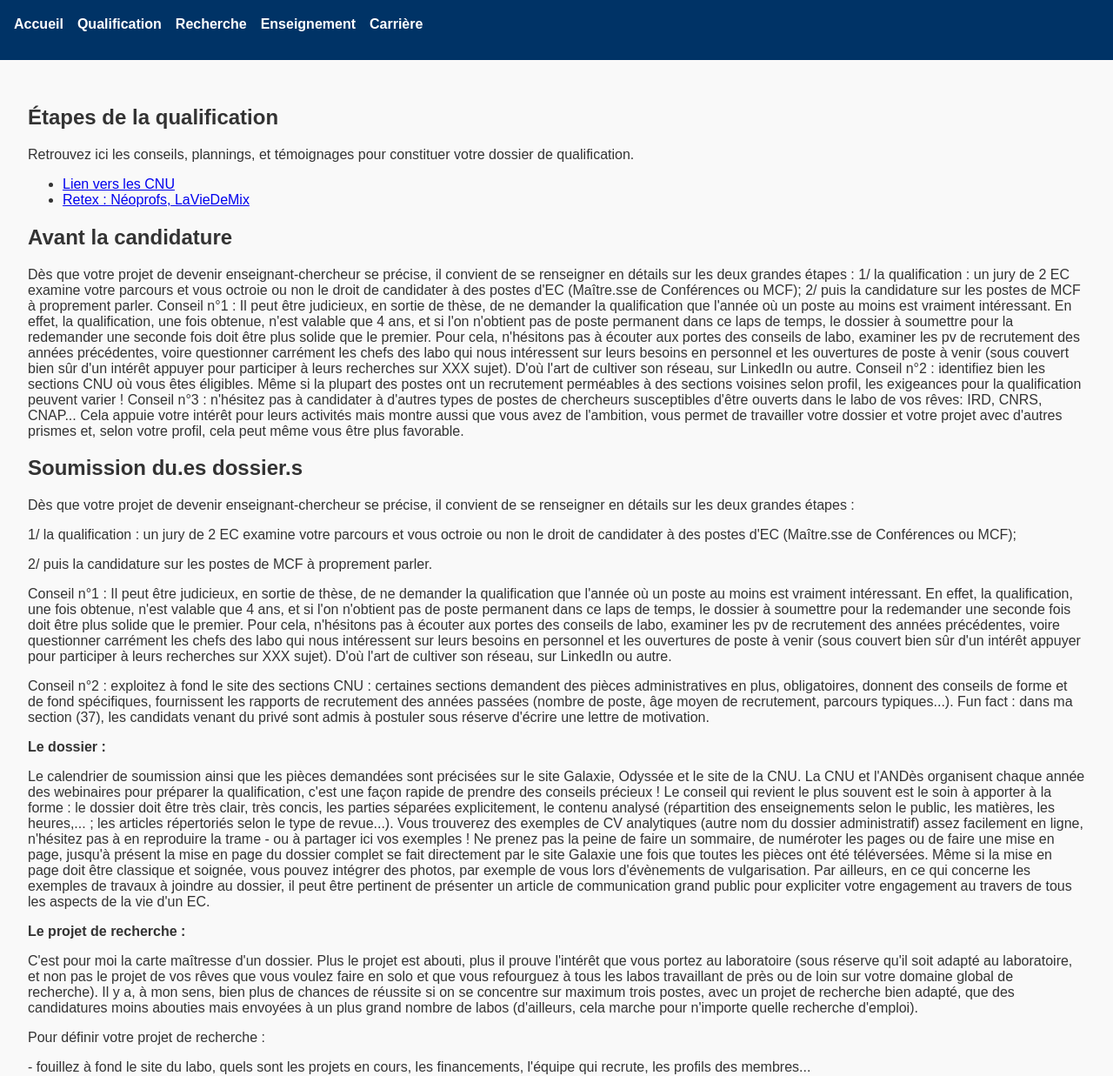
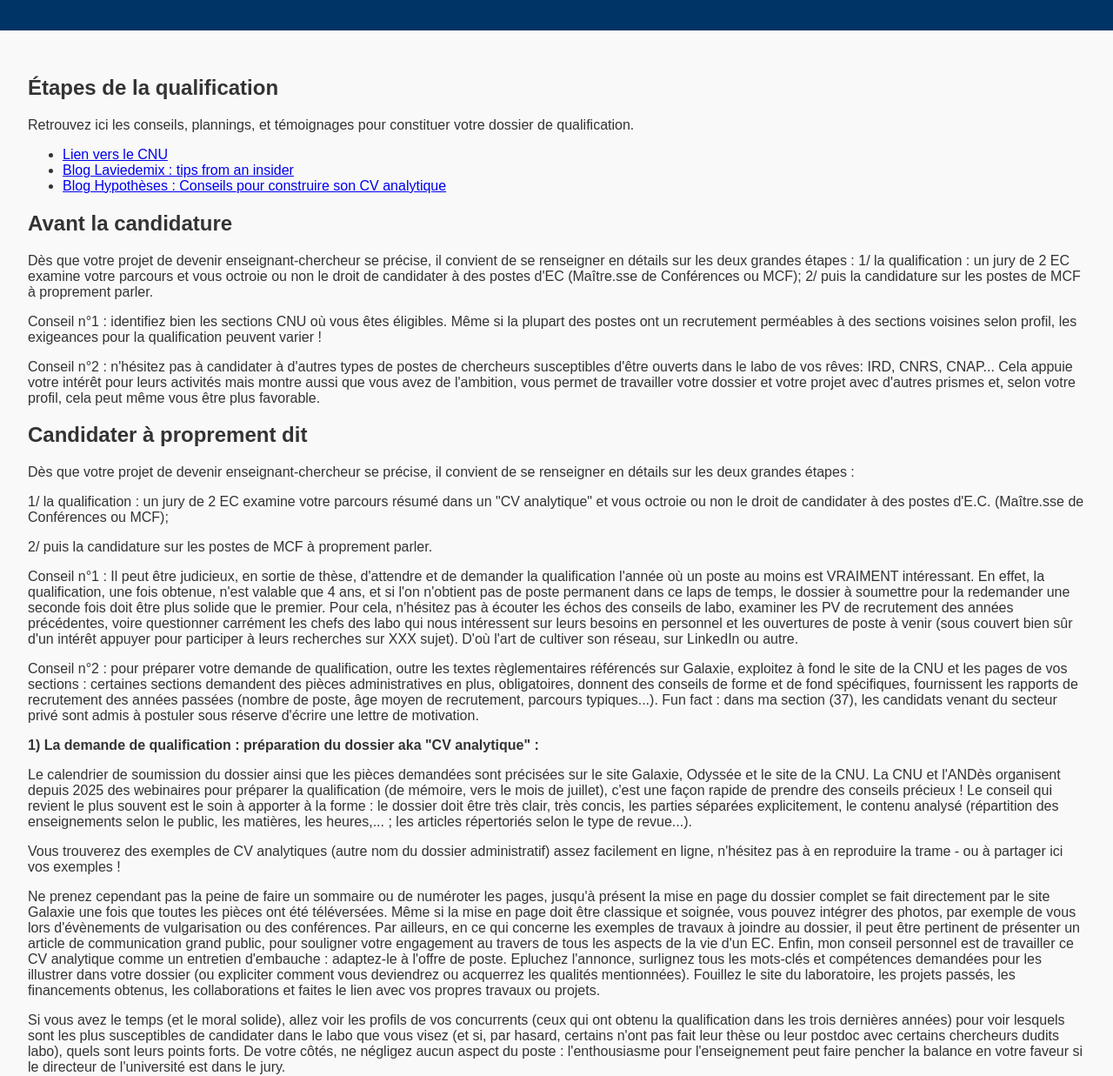
Before and after one commit to LAFFITTEElodie/ressources_mcf, a plain HTML site: page qualification.html in a window 1280 px wide. Shown: the part 77-1314 px from the top of the page at 87% size. Drawn offline with Linux system fonts and the light colour scheme.

Commit message:
Add files via upload

```diff
--- a/qualification.html
+++ b/qualification.html
@@ -8,22 +8,14 @@
 <body>
   <header>
     <h1>Préparer la qualification MCF</h1>
-    <nav>
-      <ul>
-        <li><a href="index.html">Accueil</a></li>
-        <li><a href="qualification.html">Qualification</a></li>
-        <li><a href="recherche.html">Recherche</a></li>
-        <li><a href="enseignement.html">Enseignement</a></li>
-        <li><a href="carriere.html">Carrière</a></li>
-      </ul>
-    </nav>
   </header>
   <main>
     <h2>Étapes de la qualification</h2>
     <p>Retrouvez ici les conseils, plannings, et témoignages pour constituer votre dossier de qualification.</p>
     <ul>
-      <li><a href="#">Lien vers les CNU</a></li>
-      <li><a href="#">Retex : Néoprofs, LaVieDeMix</a></li>
+	  <li><a href="https://conseil-national-des-universites.fr/cnu/#/entite/entiteName/CNU/idChild/33"> Lien vers le CNU </a></li>
+	  <li><a href="https://laviedemix.over-blog.com/article-tips-from-an-insider-recrutement-mcf-part-1-104732566.html"> Blog Laviedemix : tips from an insider </a></li>
+	  <li><a href="https://academia.hypotheses.org/34911"> Blog Hypothèses : Conseils pour construire son CV analytique </a></li>
     </ul>
 
     <section>
@@ -32,75 +24,108 @@
         Dès que votre projet de devenir enseignant-chercheur se précise, il convient de se renseigner en détails sur les deux grandes étapes :
 		1/ la qualification : un jury de 2 EC examine votre parcours et vous octroie ou non le droit de candidater à des postes d'EC (Maître.sse de Conférences ou MCF);
 		2/ puis la candidature sur les postes de MCF à proprement parler.
-
-		Conseil n°1 : Il peut être judicieux, en sortie de thèse, de ne demander la qualification que l'année où un poste au moins est vraiment intéressant.
-		En effet, la qualification, une fois obtenue, n'est valable que 4 ans, et si l'on n'obtient pas de poste permanent dans ce laps de temps, le dossier à soumettre pour la redemander une seconde fois doit être plus solide que le premier.
-		Pour cela, n'hésitons pas à écouter aux portes des conseils de labo, examiner les pv de recrutement des années précédentes, voire questionner carrément les chefs des labo qui nous intéressent sur leurs besoins en personnel et les ouvertures de poste à venir (sous couvert bien sûr d'un intérêt appuyer pour participer à leurs recherches sur XXX sujet). D'où l'art de cultiver son réseau, sur LinkedIn ou autre.
-
-		Conseil n°2 : identifiez bien les sections CNU où vous êtes éligibles. Même si la plupart des postes ont un recrutement perméables à des sections voisines selon profil, les exigeances pour la qualification peuvent varier !
-
-		Conseil n°3 : n'hésitez pas à candidater à d'autres types de postes de chercheurs susceptibles d'être ouverts dans le labo de vos rêves: IRD, CNRS, CNAP...
+		<section>
+		<p>
+		Conseil n°1 : identifiez bien les sections CNU où vous êtes éligibles. Même si la plupart des postes ont un recrutement perméables à des sections voisines selon profil, les exigeances pour la qualification peuvent varier !
+		</p>
+		</section>
+		<section>
+		Conseil n°2 : n'hésitez pas à candidater à d'autres types de postes de chercheurs susceptibles d'être ouverts dans le labo de vos rêves: IRD, CNRS, CNAP...
 		Cela appuie votre intérêt pour leurs activités mais montre aussi que vous avez de l'ambition, vous permet de travailler votre dossier et votre projet avec d'autres prismes et, selon votre profil, cela peut même vous être plus favorable.
 	  </p>
     </section>
 
     <section>
-      <h2> Soumission du.es dossier.s </h2>
+      <h2> Candidater à proprement dit </h2>
       <p>
         Dès que votre projet de devenir enseignant-chercheur se précise, il convient de se renseigner en détails sur les deux grandes étapes :
 		<p>
-		1/ la qualification : un jury de 2 EC examine votre parcours et vous octroie ou non le droit de candidater à des postes d'EC (Maître.sse de Conférences ou MCF); </p>
+		1/ la qualification : un jury de 2 EC examine votre parcours résumé dans un "CV analytique" et vous octroie ou non le droit de candidater à des postes d'E.C. (Maître.sse de Conférences ou MCF); </p>
+		</p>
 		<p>
 		2/ puis la candidature sur les postes de MCF à proprement parler. </p>
 		</p>
+		</p>
 		<p>
 		<section>
-		Conseil n°1 : Il peut être judicieux, en sortie de thèse, de ne demander la qualification que l'année où un poste au moins est vraiment intéressant.
+		Conseil n°1 : Il peut être judicieux, en sortie de thèse, d'attendre et de demander la qualification l'année où un poste au moins est VRAIMENT intéressant.
 		En effet, la qualification, une fois obtenue, n'est valable que 4 ans, et si l'on n'obtient pas de poste permanent dans ce laps de temps, le dossier à soumettre pour la redemander une seconde fois doit être plus solide que le premier.
-		Pour cela, n'hésitons pas à écouter aux portes des conseils de labo, examiner les pv de recrutement des années précédentes, voire questionner carrément les chefs des labo qui nous intéressent sur leurs besoins en personnel et les ouvertures de poste à venir (sous couvert bien sûr d'un intérêt appuyer pour participer à leurs recherches sur XXX sujet). D'où l'art de cultiver son réseau, sur LinkedIn ou autre.
+		Pour cela, n'hésitez pas à écouter les échos des conseils de labo, examiner les PV de recrutement des années précédentes, voire questionner carrément les chefs des labo qui nous intéressent sur leurs besoins en personnel et les ouvertures de poste à venir (sous couvert bien sûr d'un intérêt appuyer pour participer à leurs recherches sur XXX sujet). D'où l'art de cultiver son réseau, sur LinkedIn ou autre.
         </section>
 		</p>
 		<section>
 		<p>
-	    Conseil n°2 : exploitez à fond le site des sections CNU : certaines sections demandent des pièces administratives en plus, obligatoires, donnent des conseils de forme et de fond spécifiques, fournissent les rapports de recrutement des années passées (nombre de poste, âge moyen de recrutement, parcours typiques...).
-		Fun fact : dans ma section (37), les candidats venant du privé sont admis à postuler sous réserve d'écrire une lettre de motivation. </p>
+	    Conseil n°2 : pour préparer votre demande de qualification, outre les textes règlementaires référencés sur Galaxie, exploitez à fond le site de la CNU et les pages de vos sections : certaines sections demandent des pièces administratives en plus, obligatoires, donnent des conseils de forme et de fond spécifiques, fournissent les rapports de recrutement des années passées (nombre de poste, âge moyen de recrutement, parcours typiques...).
+		Fun fact : dans ma section (37), les candidats venant du secteur privé sont admis à postuler sous réserve d'écrire une lettre de motivation. </p>
 		</section>
+		</p>
 
 		<section>
-		<strong> Le dossier : </strong>
+		<strong> 1) La demande de qualification : préparation du dossier aka "CV analytique" : </strong>
 		<p>
-		Le calendrier de soumission ainsi que les pièces demandées sont précisées sur le site Galaxie, Odyssée et le site de la CNU.
-		La CNU et l'ANDès organisent chaque année des webinaires pour préparer la qualification, c'est une façon rapide de prendre des conseils précieux !
+		Le calendrier de soumission du dossier ainsi que les pièces demandées sont précisées sur le site Galaxie, Odyssée et le site de la CNU.
+		La CNU et l'ANDès organisent depuis 2025 des webinaires pour préparer la qualification (de mémoire, vers le mois de juillet), c'est une façon rapide de prendre des conseils précieux !
 		Le conseil qui revient le plus souvent est le soin à apporter à la forme : le dossier doit être très clair, très concis, les parties séparées explicitement, le contenu analysé (répartition des enseignements selon le public, les matières, les heures,... ; les articles répertoriés selon le type de revue...).
+		<p>
 		Vous trouverez des exemples de CV analytiques (autre nom du dossier administratif) assez facilement en ligne, n'hésitez pas à en reproduire la trame - ou à partager ici vos exemples !
-		Ne prenez pas la peine de faire un sommaire, de numéroter les pages ou de faire une mise en page, jusqu'à présent la mise en page du dossier complet se fait directement par le site Galaxie une fois que toutes les pièces ont été téléversées.
-		Même si la mise en page doit être classique et soignée, vous pouvez intégrer des photos, par exemple de vous lors d'évènements de vulgarisation.
-		Par ailleurs, en ce qui concerne les exemples de travaux à joindre au dossier, il peut être pertinent de présenter un article de communication grand public pour expliciter votre engagement au travers de tous les aspects de la vie d'un EC.
+		</p>
+		<p>
+		Ne prenez cependant pas la peine de faire un sommaire ou de numéroter les pages, jusqu'à présent la mise en page du dossier complet se fait directement par le site Galaxie une fois que toutes les pièces ont été téléversées.
+		Même si la mise en page doit être classique et soignée, vous pouvez intégrer des photos, par exemple de vous lors d'évènements de vulgarisation ou des conférences.
+		Par ailleurs, en ce qui concerne les exemples de travaux à joindre au dossier, il peut être pertinent de présenter un article de communication grand public, pour souligner votre engagement au travers de tous les aspects de la vie d'un EC.
+
+		Enfin, mon conseil personnel est de travailler ce CV analytique comme un entretien d'embauche : adaptez-le à l'offre de poste. Epluchez l'annonce, surlignez tous les mots-clés et compétences demandées pour les illustrer
+		dans votre dossier (ou expliciter comment vous deviendrez ou acquerrez les qualités mentionnées). Fouillez le site du laboratoire, les projets passés, les financements obtenus, les collaborations et faites le lien avec vos propres travaux ou projets.
+		<p>
+		Si vous avez le temps (et le moral solide), allez voir les profils de vos concurrents (ceux qui ont obtenu la qualification dans les trois dernières années) pour voir lesquels sont les plus susceptibles de candidater dans le labo que vous visez (et si, par hasard, certains n'ont pas fait leur thèse ou leur postdoc avec certains chercheurs dudits labo), quels sont leurs points forts.
+		De votre côtés, ne négligez aucun aspect du poste : l'enthousiasme pour l'enseignement peut faire pencher la balance en votre faveur si le directeur de l'université est dans le jury.
 		</p>
 		</section>
 		<section>
-		<strong>  Le projet de recherche : </strong>
+		<strong> Focus : Le projet de recherche : </strong>
 		<p>
 		C'est pour moi la carte maîtresse d'un dossier. Plus le projet est abouti, plus il prouve l'intérêt que vous portez au laboratoire (sous réserve qu'il soit adapté au laboratoire, et non pas le projet de vos rêves que vous voulez faire en solo et que vous refourguez à tous les labos travaillant de près ou de loin sur votre domaine global de recherche).
 	    Il y a, à mon sens, bien plus de chances de réussite si on se concentre sur maximum trois postes, avec un projet de recherche bien adapté, que des candidatures moins abouties mais envoyées à un plus grand nombre de labos (d'ailleurs, cela marche pour n'importe quelle recherche d'emploi).
 		</p>
 		<p>
 		Pour définir votre projet de recherche :	</p>
-		<p>- fouillez à fond le site du labo, quels sont les projets en cours, les financements, l'équipe qui recrute, les profils des membres...</p>
-		<p>- une fois ceci fait, vous devez contacter la personne citée dans l'offre. C'est indispensable. Il s'agit de se présenter, de montrer qu'on ne vient pas seulement parce qu'on a vu de la lumière. Demandez quels sont leurs besoins en matière de recherche (et d'enseignement), quels sont leurs projets en cours... Montrez que vous êtes intéressés ! Selon les domaines, vous pouvez demander à venir visiter. ATTENTION : on m'a explicitement interdit de contacter toute autre personne du labo, pour ne pas risquer d'avoir l'air de soudoyer le futur jury.</p>
+		<p>- fouillez à fond le site du labo, quels sont les projets en cours, les financements, l'équipe qui recrute, les profils des membres... avec qui pourriez-vous travailler ? Comment vos recherches pourraient-elles s'enrichir l'une de l'autre ? </p>
+		<p>- une fois ceci fait, vous devez contacter la personne ou les personnes citées dans l'offre. C'est indispensable. Il s'agit de se présenter, de montrer qu'on ne vient pas seulement parce qu'on a vu de la lumière. Demandez quels sont leurs besoins en matière de recherche (et d'enseignement), quels sont leurs projets en cours... Montrez que vous êtes intéressés ! Selon les domaines, vous pouvez demander à venir visiter. ATTENTION : on m'a explicitement interdit de contacter toute autre personne du labo, pour ne pas risquer d'avoir l'air de soudoyer le futur jury.</p>
 		<p>- lisez et relisez le dernier rapport d'évaluation du labo par le HCERES (d'ailleurs cela vous fournira aussi des pistes pour assaisoner votre projet : ils manquent de doctorant ? Ce sera votre priorité ! Ils souhaitent plus de collaboration avec les pays du sud ? Vous venez justement de contacter la professeure XXX de l'université de SudLand qui travaille sur une thématique très similaire ! </p>
-		<p>- gardez en tête que vous allez vendre votre projet : il doit être s'attaquer à une ou plusieurs problématiques innovantes - bien sûr - mais aussi s'ancrer dans un besoin (quelle finalité pour la société ? Quelles collaborations avec des organismes publics ou privés envisagez-vous ? Concrètement, si vous trouvez ce que vous chercher, qu'est ce que cela changera pour le commun des mortels?). Si votre projet s'inscrit dans les besoins du territoire local, c'est encore mieux ! </p>
+		<p>- gardez en tête que vous allez vendre votre projet : il doit être s'attaquer à une ou plusieurs problématiques innovantes - bien sûr - mais aussi s'ancrer dans un besoin (quelle finalité pour la société ? Quelles collaborations avec des organismes publics ou privés envisagez-vous ? Concrètement, si vous trouvez ce que vous cherchez, qu'est ce que cela changera pour le commun des mortels ?). Si votre projet s'inscrit dans les besoins du territoire local, c'est encore mieux ! </p>
 		<p>- vous êtes déjà un chercheur : une fois le besoin établi, la problématique tirée, vous pouvez présenter comment vous allez y répondre : quels réseaux de scientifiques ou d'observateurs vous voulez rejoindre ? Quels outils numériques vous voulez utiliser ou développer ? Quelles collaborations vous envisagez ? Vous pouvez aussi chercher dans les principaux organismes de financemnt des exemples de projets financés qui se rapprochent de votre thème.</p>
 		<p>- N'hésitez pas à expliciter pourquoi VOUS êtes le mieux placé pour mener ce projet : qu'est ce qui, dans votre parcours, vous donne des compétences, une vision, un réseau, une motivation uniques ? PS : Si dans votre rapport de thèse certaines critiques ont été émises, n'hésitez pas à mentionner subtilement que vous les prendrez en compte... </p>
 		</section>
 		<section>
-		<strong>  Le projet d'enseignement : </strong>
+		<strong>  Focus : Le projet d'enseignement : </strong>
 		<p>
 		Il s'agit ici de se démarquer en écrivant autre chose qu'un paragraphe un peu bullshit sur les pédagogies innovantes et votre souhait d'améliorer la transmission du savoir.
 		Sur la fiche de poste, il est souvent précisé, au moins dans les grandes lignes, le besoin d'enseignement, parfois avec une personne à contacter. Bien sûr, contactez-là. A défaut, la personne mentionnée en contact côté recherche pourra vous indiquer quel public cible, quel parcours, voire quelles unités d'enseignement sont à pourvoir.
-		Vous pourrez alors préparer une proposition de service parmis ces unités à reprendre : une proposition à court terme (modeste, ne prenez pas que des cours ultra spécilisés niveau master !) en lien avec les points forts de votre CV, et un à moyen terme où vous vous impliquez pour reprendre une UE, proposer des nouveaux contenus, accompagner la professionnalisation des étudiants, participer au conseil d'université...
+		Vous pourrez alors préparer une proposition de service parmis ces unités à reprendre : une proposition à court terme (modeste, ne prenez pas que des cours ultra spécialisés niveau master !) en lien avec les points forts de votre CV, et un à moyen terme où vous vous impliquez pour reprendre une UE, proposer des nouveaux contenus, accompagner la professionnalisation des étudiants, participer au conseil d'université...
 		Sur le site de l'université ou de l'école d'ingénieur, vous trouverez de quoi pimper votre projet : quels sont leurs objectifs ? Leurs axes de progression ? Les nouvelles pédagogies ? Les ressources mises à disposition (café pédagogies...)? NB : vous pouvez aussi garder ça pour l'audition.
-	  </p>
+		<p>
+		<section>
+		<strong>  L'audtion : </strong>
+		<p>
+		Si vous êtes auditionné : félicitations ! Si non, j'ignore s'il est d'usage de contacter un membre du laboratoire pour un débrief, mais j'imagine que cela ne coûte pas cher de demander.
+		Encore une fois, vous trouverez sur les blogs cités en haut de page de très bons conseils pour préparer l'audition. Les modalités (lieu, durée, visioconférence ou non) vous seront communiquées directement par le laboratoire. Vous trouverez sûrement la composition du jury sur le site de l'université, rubrique recrutement.
+		La forme et le contenu du PPT est libre le plus souvent, mais le temps est chronométré. Je ne peux que vous conseiller de soigner votre tenue. Personnellement, je me suis présentée en pantalon noir, haut bordeaux, veste blazer et derbies, et tous les membres du jury étaient en tenue soignée.
+		Il ne s'agit pas de traduire votre CV analytique en PPT mais bien d'apporter autre chose : des illustrations de vos projets passés peuvent vous servir à montrer brillament votre taltent pédagogique. Vous pouvez fouiller vos projets de recherche et d'enseignement... Bref, apportez de la nouveauté.
+
+		Concernant les questions, pour ma part j'ai eu, entre autres, les suivantes :
+		- en quoi votre réseau actuel va vous servir pour votre projet ?
+		- Comment votre projet va -t'il s'intégrer dans notre activité XX ?
+		- Connaissez vous l'enseignement par compétences ?
+		- Comment pensez-vous vous organiser la première année, entre la recherche et l'enseignement ? (j'avais anticipé cette question et fait mes recherches sur internet !)
+		- selon vous, quelles différences y a t'il entre enseigner à des L1 et à des M2 ?
+		- des questions techniques sur mes projets passés et futurs
+
+		<P>
+		conseil n°1 : Fouillez la biographie des membres du jury, leurs liens, leurs docteurs ou post-docs susceptibles de candidater, leurs travaux et projets en cours, leurs façons de communiquer... Et leur visage ! Glissez leur des perches ou des références subtiles pendant votre oral.
+
+		<p>
+		Une section de partage va être mise en place pour partager les CV analytiques, les ppt d'audition, les questions. N'hésitez pas à poster alors vos contributions !
+	    </p>
     </section>
 
 
```
